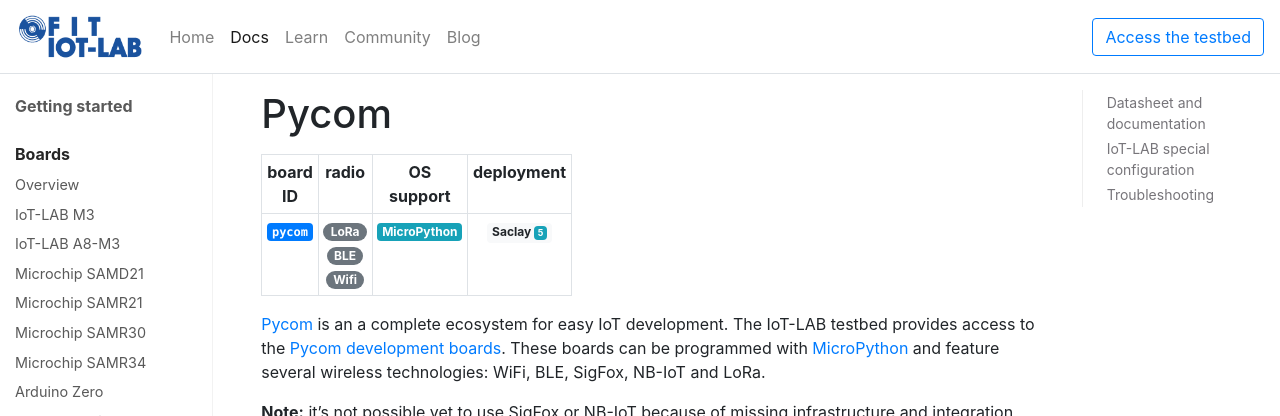
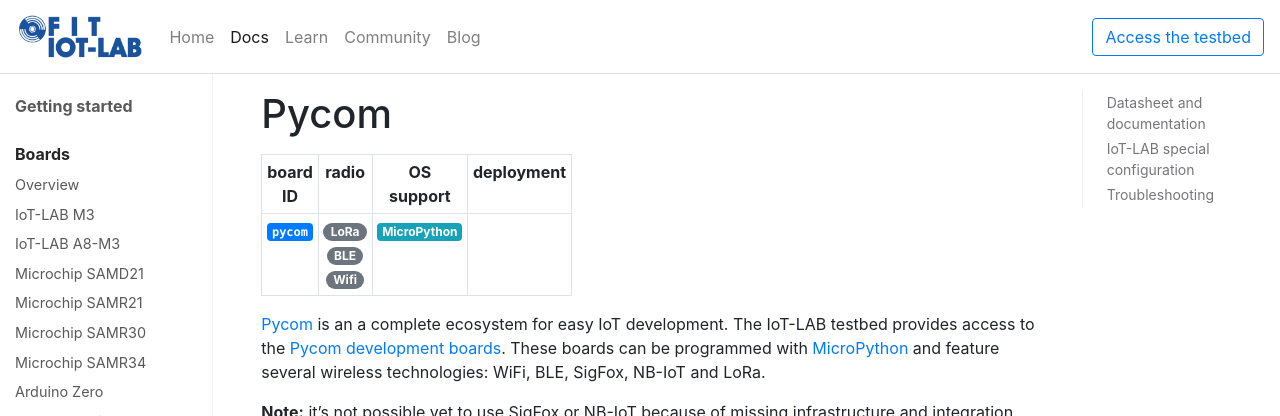
Before and after one commit to iot-lab/iot-lab.github.io, a Jekyll site: the page built from docs/boards/pycom.md, in a window 1280 px wide and 1254 px high. Shown: the top 416 px of the window. Built offline with Jekyll 4.4.1, drawn with Linux system fonts in a browser that asks for light colours; nearby versions of some CDN libraries; comment, search, counter and statistics services are not loaded.

Commit message:
deployments: remove pycom boards on Saclay

```diff
--- a/_data/deployments.yml
+++ b/_data/deployments.yml
@@ -33,7 +33,6 @@
     - { board: nRF52832-MDK, number: 1}
     - { board: Phytec PhyNODE-KW2X, number: 1}
     - { board: LoRa gateway, number: 1}
-    - { board: Pycom, number: 5}
     - { board: RTL SDR, number: 3}
     - { board: Decawave DWM1001, number: 10}
 
```
